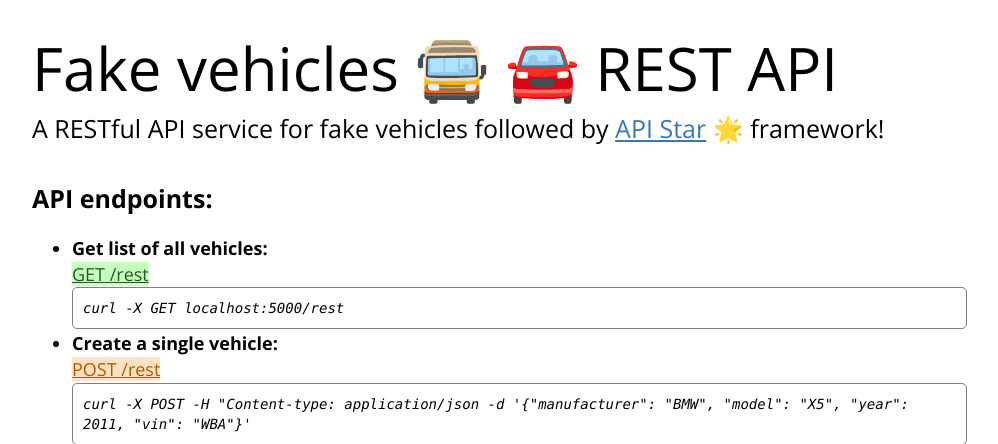
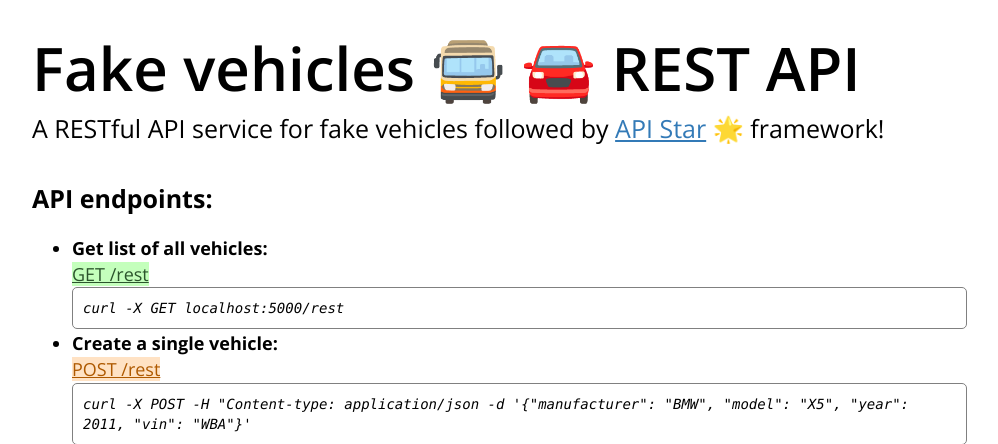
Before and after one commit to vyahello/fake-vehicles-api, a Python web app: template templates/home/index.html in a window 1280 px wide. Shown: the top 444 px of the page, without its empty margins (243-1241 px from the left). Run offline with Jinja, Linux system fonts and the light colour scheme; the template is opened without the code that fills it, so the values that code supplies are empty; some libraries are stand-ins or nearby versions; some web fonts are replaced.

Commit message:
Add coveralls into dev requirements

```diff
--- a/requirements-dev.txt
+++ b/requirements-dev.txt
@@ -6,3 +6,4 @@ pytest-cov==2.8.1
 pytest-html==2.0.0
 pdbpp==0.10.2
 black==19.10b0
+coveralls-1.8.2
--- a/static/css/theme.css
+++ b/static/css/theme.css
@@ -26,7 +26,7 @@ p {
 }
 
 .font-semi-bold {
-    font-weight: 500;
+    font-weight: 600;
 }
 
 .font-bold {
```
